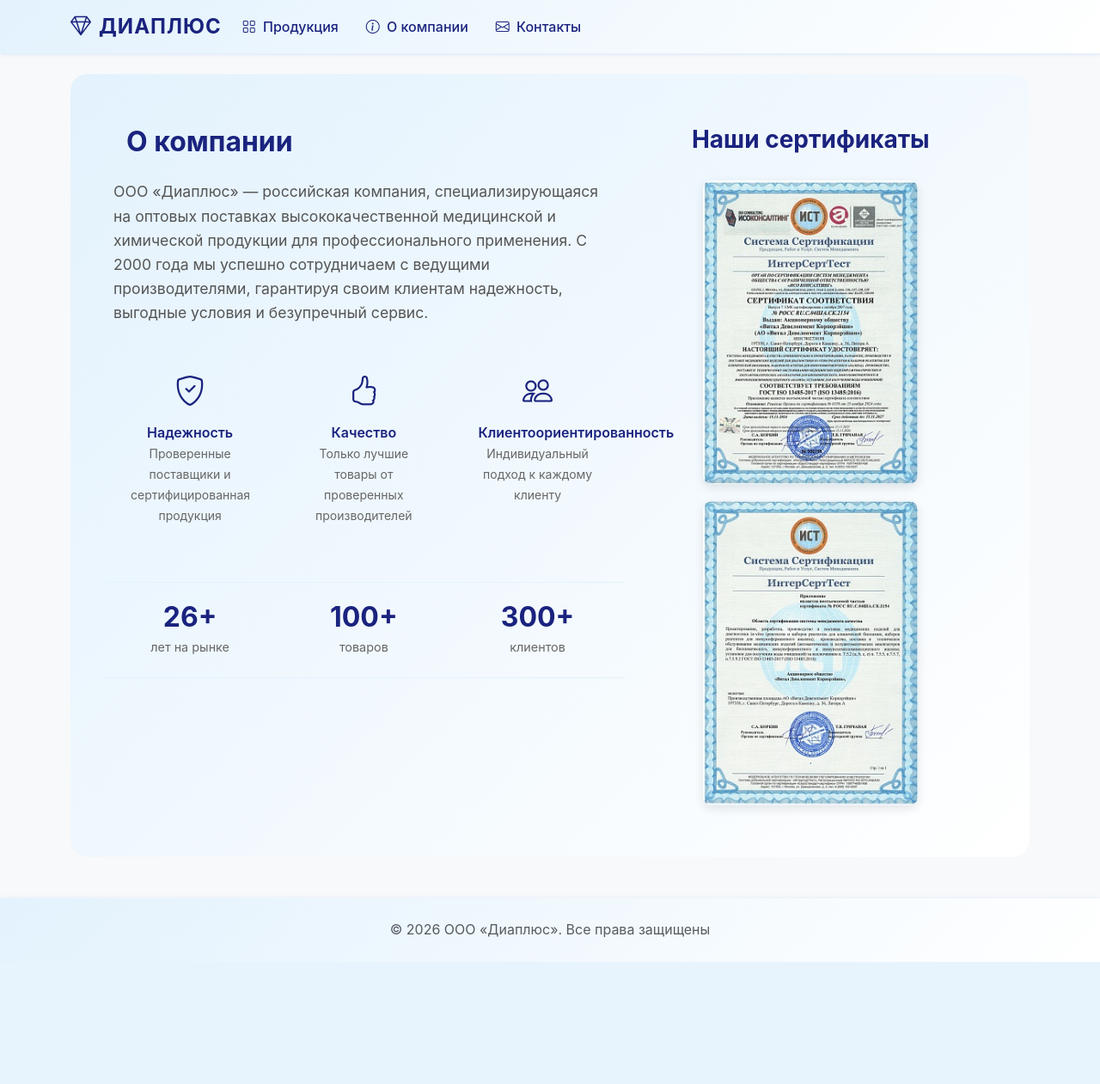
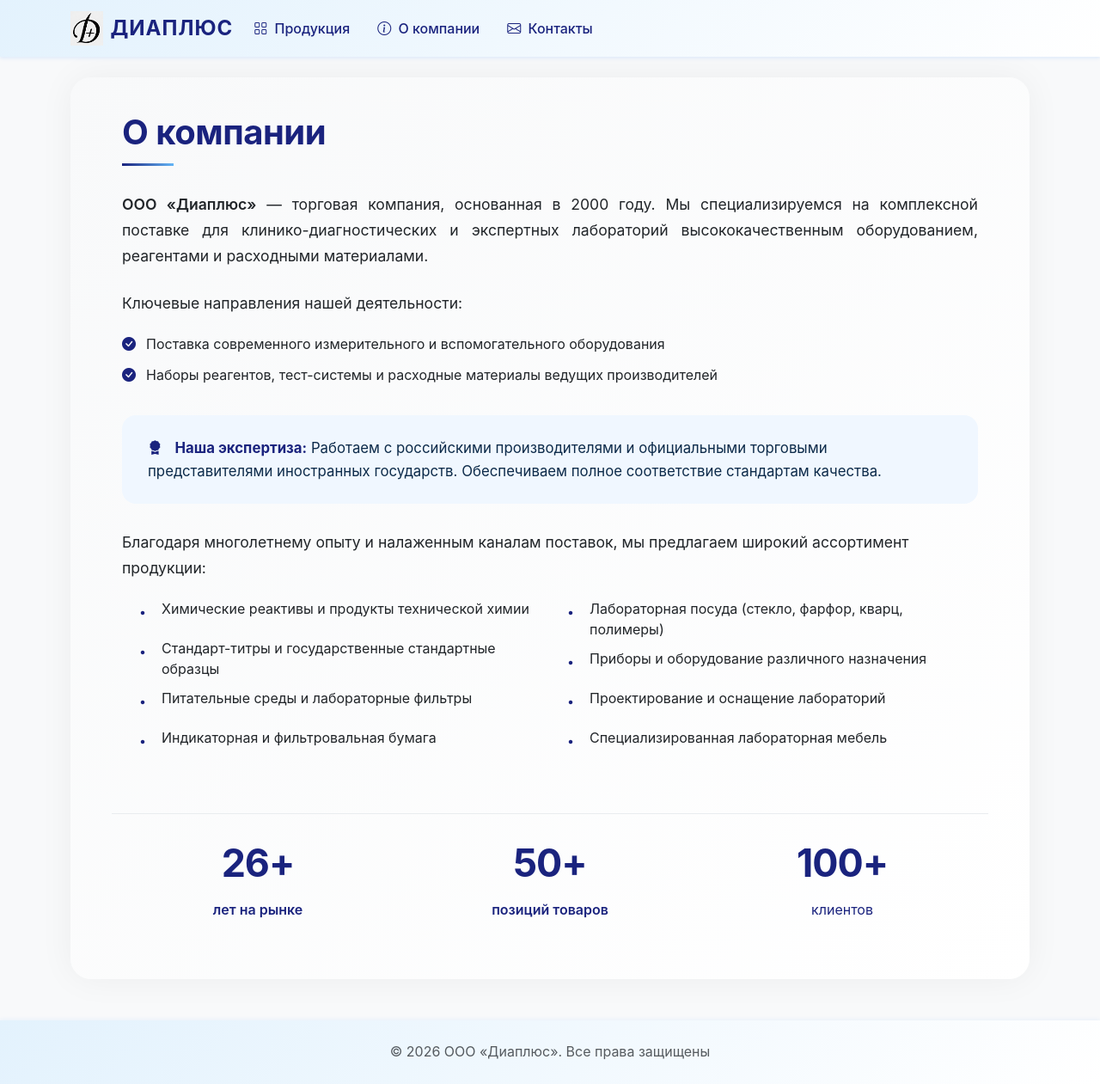
Before and after one commit to maklay21/diaplus, a Django app: template catalog/templates/pages/about.html in a window 1280 px wide. Shown: the whole page at 86% size. Before the commit the page ends 1119 px from the top, so only its background shows below. Run offline with Django 5.2, Linux system fonts and the light colour scheme; the template is opened without the code that fills it, so the values that code supplies are empty.

Commit message:
Remake about.html

```diff
--- a/catalog/static/css/styles.css
+++ b/catalog/static/css/styles.css
@@ -485,3 +485,16 @@ img:hover {
 .modal.show .modal-dialog {
     transform: scale(1);
 }
+
+.stat-card:hover {
+    transform: translateY(-5px);
+}
+
+/* Добавляем плавность для ссылок или иконок */
+.bi-check-circle-fill, .bi-dot {
+    transition: transform 0.2s ease;
+}
+
+li:hover .bi-check-circle-fill {
+    transform: scale(1.05);
+}
--- a/catalog/templates/base.html
+++ b/catalog/templates/base.html
@@ -10,13 +10,19 @@
     <link href="https://cdn.jsdelivr.net/npm/bootstrap@5.3.0/dist/css/bootstrap.min.css" rel="stylesheet">
     <link rel="stylesheet" href="https://cdn.jsdelivr.net/npm/bootstrap-icons@1.11.3/font/bootstrap-icons.min.css">
     <link rel="stylesheet" href="{% static 'css/styles.css' %}">
+    <link rel="icon" type="image/png" href="{% static 'images/logo.jpg' %}">
 </head>
 
 <body>
     <nav class="navbar navbar-expand-lg" style="background: linear-gradient(135deg, #e3f2fd 0%, #ffffff 100%);">
         <div class="container">
-            <a class="navbar-brand fw-bold" href="{% url 'home' %}" style="color: #1a237e;">
-                <i class="bi bi-gem me-2"></i>ДИАПЛЮС
+            <a class="navbar-brand fw-bold d-flex align-items-center" href="{% url 'home' %}" style="color: #1a237e; text-decoration: none;">
+                <!-- ЛОГО -->
+                <img src="/static/images/logo.jpg"
+                     alt="Logo"
+                     height="40"
+                     class="me-2">
+                <i></i>ДИАПЛЮС
             </a>
             <button class="navbar-toggler" type="button" data-bs-toggle="collapse" data-bs-target="#navbarNav">
                 <span class="navbar-toggler-icon"></span>
--- a/catalog/templates/pages/about.html
+++ b/catalog/templates/pages/about.html
@@ -1,80 +1,98 @@
 {% extends 'base.html' %}
+{% load static %}
 
 {% block title %}О компании{% endblock %}
 
 {% block content %}
-
 <div class="container mt-4">
-    <div class="hero-section" style="background: linear-gradient(135deg, #e3f2fd 0%, #ffffff 100%); border-radius: 20px; padding: 60px 50px;">
+    <div class="hero-section" style="background: linear-gradient(135deg, #f8f9fa 0%, #ffffff 100%); border-radius: 24px; box-shadow: 0 0 40px rgba(0,0,0,0.05); padding: 40px 60px;">
         <div class="row">
-            <div class="col-md-7">
-                <div class="d-flex align-items-center">
-                    <i style="font-size: 60px; color: #1a237e; margin-right: 15px;"></i>
-                    <h1 style="color: #1a237e; font-size: 2rem; font-weight: 700; margin: 0;">О компании</h1>
-                </div>
-                <p style="color: #555; font-size: 1.1rem; line-height: 1.6; margin-top: 25px; margin-bottom: 20px;">
-                    ООО «Диаплюс» — российская компания, специализирующаяся на оптовых поставках
-                    высококачественной медицинской и химической продукции для профессионального применения.
-                    С 2000 года мы успешно сотрудничаем с ведущими производителями,
-                    гарантируя своим клиентам надежность, выгодные условия и безупречный сервис.
-                </p>
-
-                <!-- Преимущества -->
-                <div style="margin: 30px 0;">
-                    <div class="row">
-                        <div class="col-md-4 mb-3">
-                            <div style="text-align: center; padding: 20px;">
-                                <i class="bi bi-shield-check" style="font-size: 35px; color: #1a237e;"></i>
-                                <div style="font-weight: 600; color: #1a237e; margin-top: 10px;">Надежность</div>
-                                <small style="color: #666;">Проверенные поставщики и сертифицированная продукция</small>
-                            </div>
-                        </div>
-                        <div class="col-md-4 mb-3">
-                            <div style="text-align: center; padding: 20px;">
-                                <i class="bi bi-hand-thumbs-up" style="font-size: 35px; color: #1a237e;"></i>
-                                <div style="font-weight: 600; color: #1a237e; margin-top: 10px;">Качество</div>
-                                <small style="color: #666;">Только лучшие товары от проверенных производителей</small>
-                            </div>
-                        </div>
-                        <div class="col-md-4 mb-3">
-                            <div style="text-align: center; padding: 20px;">
-                                <i class="bi bi-people" style="font-size: 35px; color: #1a237e;"></i>
-                                <div style="font-weight: 600; color: #1a237e; margin-top: 10px;">Клиентоориентированность</div>
-                                <small style="color: #666;">Индивидуальный подход к каждому клиенту</small>
-                            </div>
+            <div class="col-md-12">
+                <!-- Заголовок с декоративной линией -->
+                <div class="mb-4">
+                    <div class="d-flex align-items-center justify-content-between">
+                        <div>
+                            <h1 style="color: #1a237e; letter-spacing: -0.5px; margin: 0;">
+                                О компании
+                            </h1>
+                            <div style="width: 60px; height: 3px; background: linear-gradient(90deg, #1a237e, #64b5f6); margin-top: 12px;"></div>
                         </div>
                     </div>
                 </div>
 
-                <!-- Статистика -->
-                <div class="row mt-4 pt-3" style="border-top: 1px solid #e3f2fd; border-bottom: 1px solid #e3f2fd; padding: 25px 0;">
-                    <div class="col-4 text-center">
-                        <div style="font-size: 2rem; font-weight: 700; color: #1a237e;">26+</div>
-                        <div style="color: #666; font-size: 0.9rem;">лет на рынке</div>
+                <!-- Основной текст -->
+                <div style="margin-top: 30px;">
+                    <p style="font-size: 1.1rem; line-height: 1.7; margin-bottom: 25px; font-weight: 400; text-align: justify;">
+                        <span style="font-weight: 600;">ООО «Диаплюс»</span> — торговая компания,
+                        основанная в 2000 году. Мы специализируемся на комплексной поставке для клинико-диагностических
+                        и экспертных лабораторий высококачественным оборудованием, реагентами и расходными материалами.
+                    </p>
+
+                    <p style="font-size: 1.1rem; line-height: 1.7; margin-bottom: 20px; font-weight: 400;">
+                        Ключевые направления нашей деятельности:
+                    </p>
+
+                    <ul style="list-style: none; padding-left: 0; margin-bottom: 35px;">
+                        <li style="margin-bottom: 12px; display: flex; align-items: center; gap: 12px;">
+                            <i class="bi bi-check-circle-fill" style="color: #1a237e; font-size: 1rem;"></i>
+                            <span style="font-size: 1rem;">Поставка современного измерительного и вспомогательного оборудования</span>
+                        </li>
+                        <li style="margin-bottom: 12px; display: flex; align-items: center; gap: 12px;">
+                            <i class="bi bi-check-circle-fill" style="color: #1a237e; font-size: 1rem;"></i>
+                            <span style="font-size: 1rem;">Наборы реагентов, тест-системы и расходные материалы ведущих производителей</span>
+                        </li>
+                    </ul>
+
+                    <div style="background: #f0f7ff; padding: 25px 30px; border-radius: 16px; margin: 30px 0;">
+                        <p style="color: #0d2b4a; font-size: 1.05rem; line-height: 1.6; margin-bottom: 0;">
+                            <i class="bi bi-award-fill" style="color: #1a237e; margin-right: 10px;"></i>
+                            <strong style="color: #1a237e;">Наша экспертиза:</strong> Работаем с российскими производителями и официальными торговыми представителями
+                            иностранных государств. Обеспечиваем полное соответствие стандартам качества.
+                        </p>
                     </div>
-                    <div class="col-4 text-center">
-                        <div style="font-size: 2rem; font-weight: 700; color: #1a237e;">100+</div>
-                        <div style="color: #666; font-size: 0.9rem;">товаров</div>
-                    </div>
-                    <div class="col-4 text-center">
-                        <div style="font-size: 2rem; font-weight: 700; color: #1a237e;">300+</div>
-                        <div style="color: #666; font-size: 0.9rem;">клиентов</div>
+
+                    <p style="font-size: 1.1rem; line-height: 1.7; margin-bottom: 15px;">
+                        Благодаря многолетнему опыту и налаженным каналам поставок, мы предлагаем широкий ассортимент продукции:
+                    </p>
+
+                    <div class="row" style="margin: 20px 0 20px 0;">
+                        <div class="col-md-6">
+                            <ul style="list-style: none; padding-left: 0;">
+                                <li style="margin-bottom: 10px; display: flex; gap: 10px;"><i class="bi bi-dot" style="color: #1a237e; font-size: 1.5rem;"></i> <span>Химические реактивы и продукты технической химии</span></li>
+                                <li style="margin-bottom: 10px; display: flex; gap: 10px;"><i class="bi bi-dot" style="color: #1a237e; font-size: 1.5rem;"></i> <span>Стандарт-титры и государственные стандартные образцы</span></li>
+                                <li style="margin-bottom: 10px; display: flex; gap: 10px;"><i class="bi bi-dot" style="color: #1a237e; font-size: 1.5rem;"></i> <span>Питательные среды и лабораторные фильтры</span></li>
+                                <li style="margin-bottom: 10px; display: flex; gap: 10px;"><i class="bi bi-dot" style="color: #1a237e; font-size: 1.5rem;"></i> <span>Индикаторная и фильтровальная бумага</span></li>
+                            </ul>
+                        </div>
+                        <div class="col-md-6">
+                            <ul style="list-style: none; padding-left: 0;">
+                                <li style="margin-bottom: 10px; display: flex; gap: 10px;"><i class="bi bi-dot" style="color: #1a237e; font-size: 1.5rem;"></i> <span>Лабораторная посуда (стекло, фарфор, кварц, полимеры)</span></li>
+                                <li style="margin-bottom: 10px; display: flex; gap: 10px;"><i class="bi bi-dot" style="color: #1a237e; font-size: 1.5rem;"></i> <span>Приборы и оборудование различного назначения</span></li>
+                                <li style="margin-bottom: 10px; display: flex; gap: 10px;"><i class="bi bi-dot" style="color: #1a237e; font-size: 1.5rem;"></i> <span>Проектирование и оснащение лабораторий</span></li>
+                                <li style="margin-bottom: 10px; display: flex; gap: 10px;"><i class="bi bi-dot" style="color: #1a237e; font-size: 1.5rem;"></i> <span>Специализированная лабораторная мебель</span></li>
+                            </ul>
+                        </div>
                     </div>
                 </div>
-            </div>
 
-            <!-- Сертификаты справа -->
-            <div class="col-md-5">
-                <div>
-                    <h3 style="color: #1a237e; font-weight: 700; margin-bottom: 30px; text-align: center;">
-                        Наши сертификаты
-                    </h3>
-                    <div style="display: flex; flex-direction: column; gap: 20px; align-items: center;">
-                        <div style="text-align: center;">
-                            <img src="/static/images/certificate1.jpg" alt="Сертификат 1" style="width: 100%; max-width: 250px; border-radius: 10px; box-shadow: 0 4px 12px rgba(0,0,0,0.1); cursor: pointer;" onclick="this.requestFullscreen?.()">
+                <!-- Блок статистики с иконками и тенями -->
+                <div class="row mt-5 pt-4" style="border-top: 1px solid #e9ecef; margin-top: 30px;">
+                    <div class="col-md-4 text-center mb-4">
+                        <div class="stat-card" style="transition: transform 0.2s ease;">
+                            <div style="font-size: 2.8rem; font-weight: 700; color: #1a237e; letter-spacing: -1px;">26+</div>
+                            <div style="color: #1a237e; font-weight: 600; margin: 8px 0 5px;">лет на рынке</div>
                         </div>
-                        <div style="text-align: center;">
-                            <img src="/static/images/certificate2.jpg" alt="Сертификат 2" style="width: 100%; max-width: 250px; border-radius: 10px; box-shadow: 0 4px 12px rgba(0,0,0,0.1); cursor: pointer;" onclick="this.requestFullscreen?.()">
+                    </div>
+                    <div class="col-md-4 text-center mb-4">
+                        <div class="stat-card" style="transition: transform 0.2s ease;">
+                            <div style="font-size: 2.8rem; font-weight: 700; color: #1a237e; letter-spacing: -1px;">50+</div>
+                            <div style="color: #1a237e; font-weight: 600; margin: 8px 0 5px;">позиций товаров</div>
+                        </div>
+                    </div>
+                    <div class="col-md-4 text-center mb-4">
+                        <div class="stat-card" style="transition: transform 0.2s ease;">
+                            <div style="font-size: 2.8rem; font-weight: 700; color: #1a237e; letter-spacing: -1px;">100+</div>
+                            <div style="color: #1a237e; font-weight: 400; margin: 8px 0 5px;">клиентов</div>
                         </div>
                     </div>
                 </div>
```
Also changed, not shown: catalog/templates/pages/contacts.html (+7 -8 lines), catalog/templates/pages/home.html (+4 -3 lines), diaplus/settings.py (+11 -0 lines), docker-compose.yml (+18 -0 lines), catalog/static/images/certificate1.jpg (deleted), catalog/static/images/certificate2.jpg (deleted), catalog/static/images/logo.jpg (added), 2 other files.
